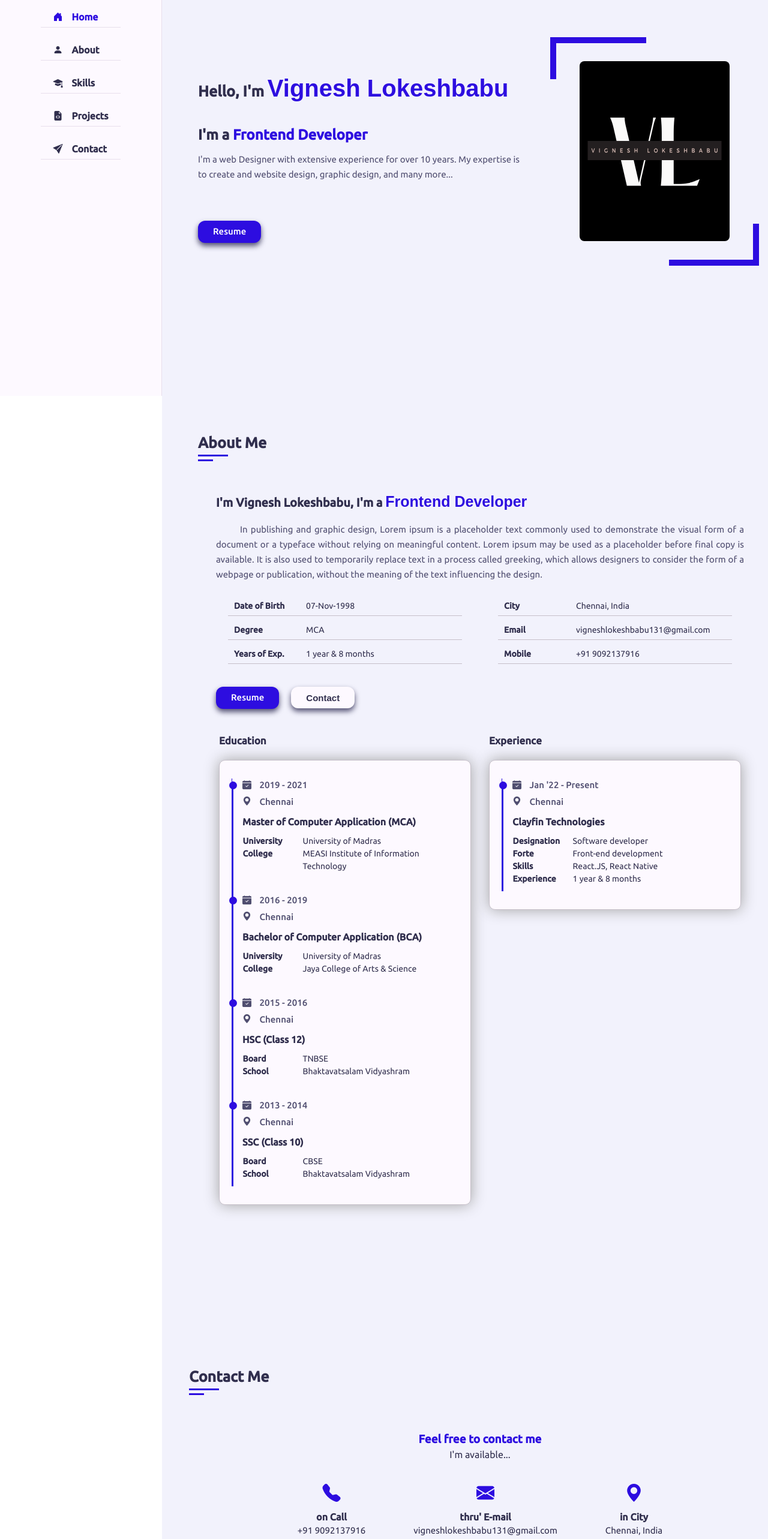
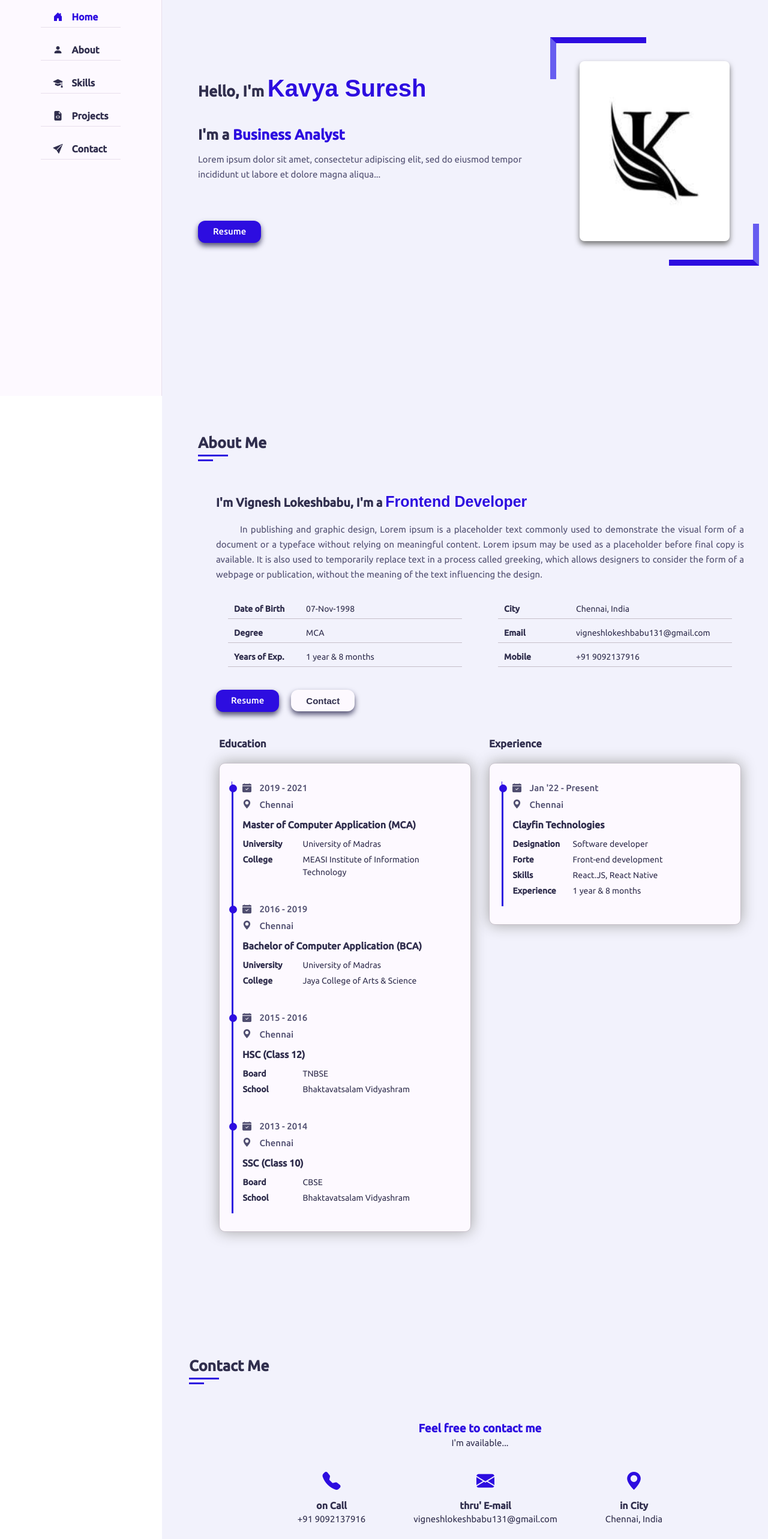
Before and after one commit to vic-ky123/portfolio, a React (Create React App) app: page / in a window 1280 px wide. Shown: the part 140-2706 px from the top of the page at 60% size. Built offline with nearby package versions, Linux system fonts and the light colour scheme; the HTML template or start-up script is replaced by a standard one; a web font is replaced by a local one.

Commit message:
Form elements in progress

```diff
--- a/public/index.html
+++ b/public/index.html
@@ -15,7 +15,7 @@
 
     <title>Vignesh Lokeshbabu</title>
   </head>
-  <body>
+  <body oncontextmenu="return false">
     <noscript>You need to enable JavaScript to run this app.</noscript>
     <div id="root"></div>
     <!--
--- /dev/null
+++ b/src/components/FormComponents/Form.js
@@ -0,0 +1,15 @@
+import React from 'react';
+import Input from './Input';
+
+const Form = () => {
+    return (
+        <>
+            <div>
+                <Input type="text" label="Name" errorMsg="error" />
+                <Input type="text" label="Name" errorMsg="error" />
+            </div>
+        </>
+    )
+};
+
+export default Form;
--- a/src/components/FormComponents/Input.js
+++ b/src/components/FormComponents/Input.js
@@ -1,10 +1,26 @@
 import React from 'react';
+import "../../styles/input.css";
 
-const Input = () => {
+const Input = (props) => {
+
+    const { type, label, errorMsg, valid, value, name, onChange, onFocus, onBlur } = props;
+
+    // let className;
+
+    // if (!valid && errorMsg) {
+    //     className = "error-style";
+    // } else {
+    //     className = "";
+    // }
+
     return (
         <>
-            <div>
-                <p>Input</p>
+            <div className="main-input-container">
+                <div className="input-container">
+                    <input required type={type} value={value} name={name} onChange={onChange} onFocus={onFocus} onBlur={onBlur} />
+                    <label className="label">{label}</label>
+                </div>
+                <p className="errorMsgStyle">{errorMsg}</p>
             </div>
         </>
     )
--- a/src/components/Navbar/AsideNavbar.js
+++ b/src/components/Navbar/AsideNavbar.js
@@ -10,7 +10,7 @@ const AsideNavbar = (props) => {
             <div className="aside-main-container">
                 <div className="aside-logo">
                     <a href="#">
-                        <img src={require("../../assets/images/light-theme-logo.png")} alt="logo-img" className="logo-icon" />
+                        <img src={require("../../assets/images/download.jpg")} alt="logo-img" className="logo-icon" />
                     </a>
                 </div>
                 <div className="aside-toggle">
--- a/src/components/Portfolio/Portfolio.js
+++ b/src/components/Portfolio/Portfolio.js
@@ -2,6 +2,8 @@ import React, { useEffect, useState } from "react";
 import "../../styles/portfolio.css";
 import AsideNavbar from "../Navbar/AsideNavbar";
 import About from "../../pages/About";
+import Input from "../FormComponents/Input";
+import Form from "../FormComponents/Form";
 
 const Portfolio = () => {
 
@@ -67,10 +69,10 @@ const Portfolio = () => {
                         <div className="container">
                             <div className="row">
                                 <div className="home-info padd-15">
-                                    <h3 className="name-tag">Hello, I'm <span className="name">Vignesh Lokeshbabu</span></h3>
+                                    <h3 className="name-tag">Hello, I'm <span className="name">Kavya Suresh</span></h3>
                                     <div>
-                                        <h3 className="my-profession">I'm a <span className="typing">Frontend Developer</span></h3>
-                                        <p>I'm a web Designer with extensive experience for over 10 years. My expertise is to create and website design, graphic design, and many more...</p>
+                                        <h3 className="my-profession">I'm a <span className="typing">Business Analyst</span></h3>
+                                        <p>Lorem ipsum dolor sit amet, consectetur adipiscing elit, sed do eiusmod tempor incididunt ut labore et dolore magna aliqua...</p>
                                     </div>
                                     <a
                                         href={require("../../assets/files/Vignesh_L_01.docx")}
@@ -81,7 +83,8 @@ const Portfolio = () => {
                                     >Resume</a>
                                 </div>
                                 <div className="dp-img padd-15">
-                                    <img src={require("../../assets/images/dark-theme-logo.png")} alt="display-pic" />
+                                    {/* <img src={require("../../assets/images/dark-theme-logo.png")} alt="display-pic" /> */}
+                                    <img src={require("../../assets/images/download.jpg")} alt="display-pic" />
                                 </div>
                             </div>
                         </div>
@@ -346,12 +349,12 @@ const Portfolio = () => {
                                         <div className="contact-details-item">
                                             <i className="bi bi-telephone-fill detail-icon" />
                                             <h4>on Call</h4>
-                                            <p>+91 9092137916</p>
+                                            <a href="tel:+6199942413">+91 9092137916</a>
                                         </div>
                                         <div className="contact-details-item">
                                             <i className="bi bi-envelope-fill detail-icon" />
                                             <h4>thru' E-mail</h4>
-                                            <p>vigneshlokeshbabu131@gmail.com</p>
+                                            <a href="mailto:vigneshlokeshbabu131@gmail.com">vigneshlokeshbabu131@gmail.com</a>
                                         </div>
                                         <div className="contact-details-item">
                                             <i className="bi bi-geo-alt-fill detail-icon" />
@@ -364,6 +367,9 @@ const Portfolio = () => {
                                     <div className="feel-free-contact">
                                         <h3>Get in-touch</h3>
                                         <p>Looking forward to reply to your message... : )</p>
+                                    </div>
+                                    <div>
+                                        <Form />
                                     </div>
                                     {/* <div className="contact-details">
                                         <div className="contact-details-item">
--- a/src/index.css
+++ b/src/index.css
@@ -14,6 +14,8 @@
   --text-black-700: #504e70;
   --pure-black: black;
   --skin-color: #2d0de0;
+  --skin-color-medium: rgb(103, 93, 240);
+  --danger: red;
 }
 
 * {
--- /dev/null
+++ b/src/styles/input.css
@@ -0,0 +1,58 @@
+/* CSS for Input component */
+
+.main-input-container {
+    position: relative;
+    margin-bottom: 10px;
+}
+
+.input-container {
+    position: relative;
+    height: 30px;
+    line-height: 20px;
+}
+
+.input-container input {
+    position: absolute;
+    border: 1px solid var(--bg-black-200);
+    border-radius: 5px;
+    padding: 8px 10px;
+    font-size: 14px;
+    transition: 0.1s ease;
+    z-index: 1;
+    width: 100%;
+}
+
+.label {
+    position: relative;
+    font-size: 14px;
+    display: inline-block;
+    margin-top: 6px;
+    z-index: 1;
+    transition: 0.2s ease;
+    padding: 0 16px;
+    color: var(--text-black-700);
+}
+
+.errorMsgStyle {
+    margin-top: 5px;
+    font-size: 13px;
+    color: var(--danger);
+}
+
+.input-container input:focus,
+.input-container input:valid {
+    border: 1px solid var(--skin-color-medium);
+}
+
+.input-container input:focus ~ .label,
+.input-container input:valid ~ .label {
+    line-height: 12px;
+    z-index: 5;
+    padding: 0 5px;
+    transform: translate(5px, -11px) scale(0.82);
+    background: var(--bg-black-100);
+    border-left: 1px solid var(--skin-color-medium);
+    border-right: 1px solid var(--skin-color-medium);
+    pointer-events: auto;
+    color: var(--skin-color-medium);
+}
--- a/src/styles/portfolio.css
+++ b/src/styles/portfolio.css
@@ -170,6 +170,7 @@ h3.my-profession span {
     width: 250px;
     margin: auto;
     border-radius: 8px;
+    filter: drop-shadow(0 5px 5px rgb(116, 116, 116));
 }
 
 .dp-img::before {
@@ -177,8 +178,10 @@ h3.my-profession span {
     position: absolute;
     height: 70px;
     width: 160px;
+    border-left: 10px solid var(--skin-color-medium);
     border-top: 10px solid var(--skin-color);
-    border-left: 10px solid var(--skin-color);
+    /* border-top: 10px solid var(--skin-color); */
+    /* border-left: 10px solid var(--skin-color); */
     left: 20px;
     top: -40px;
 }
@@ -188,8 +191,10 @@ h3.my-profession span {
     position: absolute;
     height: 70px;
     width: 150px;
+    /* border-bottom: 10px solid var(--skin-color);
+    border-right: 10px solid var(--skin-color); */
     border-bottom: 10px solid var(--skin-color);
-    border-right: 10px solid var(--skin-color);
+    border-right: 10px solid var(--skin-color-medium);
     right: 20px;
     bottom: -35px;
 }
@@ -505,7 +510,7 @@ h3.my-profession span {
     font-size: 16px;
 }
 
-.contact .contact-main-container .contact-details .contact-details-item p {
+.contact .contact-main-container .contact-details .contact-details-item a, p {
     color: var(--text-black-900);
     font-size: 15px;
     margin-bottom: 5px;
```
Also changed, not shown: src/assets/images/download.jpg (added).
